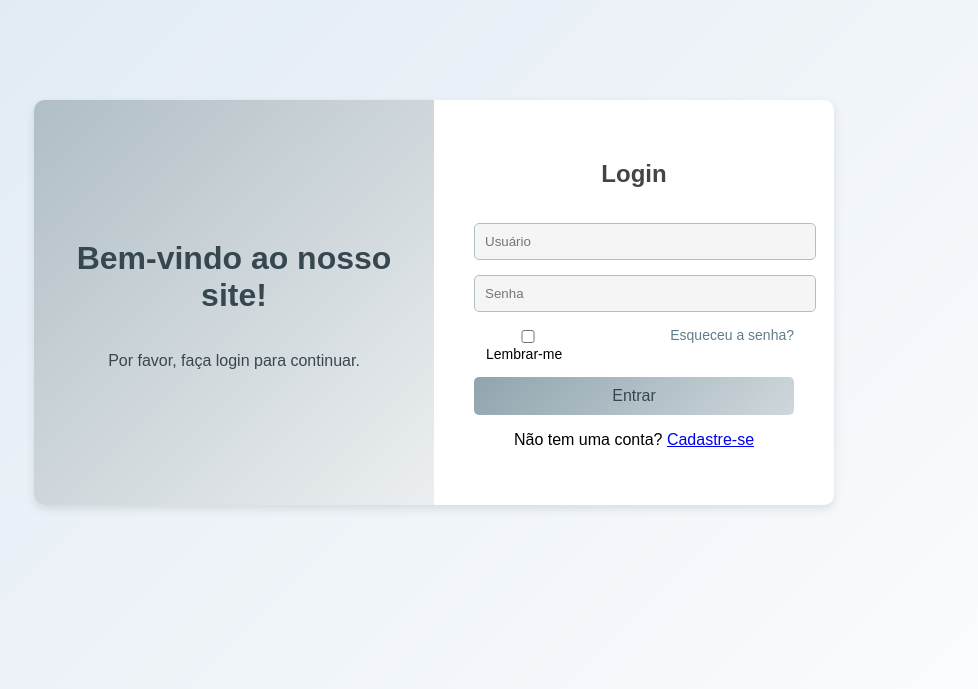
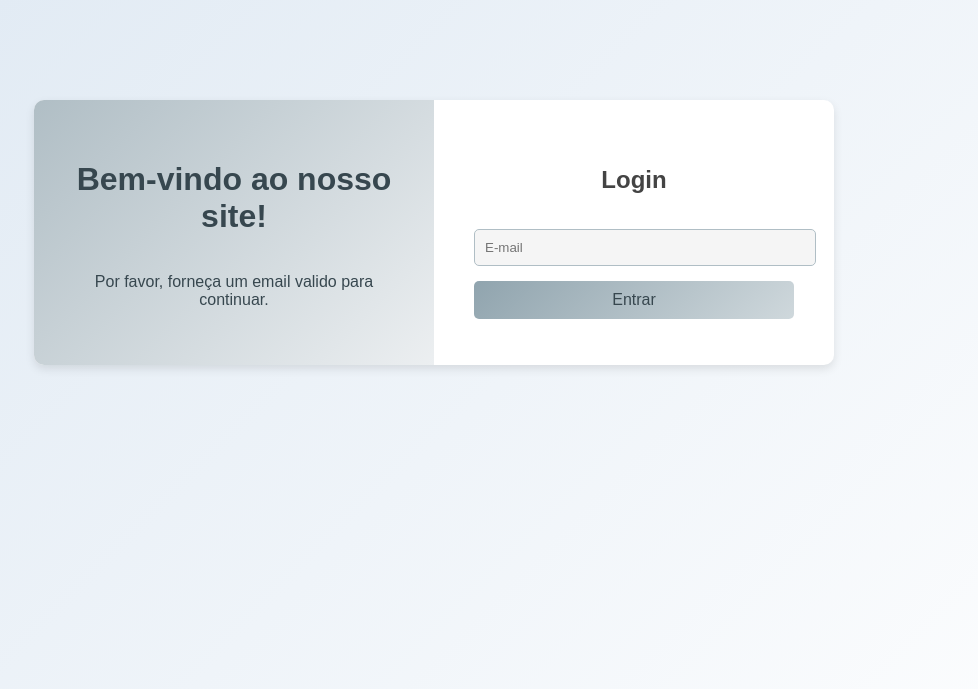
Before and after one commit to xnegx/Apps, a Django app: page / in a window 1280 px wide. Shown: the top 689 px of the page, without its empty margins (206-1184 px from the left). Run offline with Django 5.2, Linux system fonts and the light colour scheme.

Commit message:
remove login das paginas.
Signed-off-by: Neg <negramones@gmail.com>

```diff
--- a/home/templates/home/index.html
+++ b/home/templates/home/index.html
@@ -6,26 +6,30 @@
     <title>Login</title>
     {% load static %}
     <link rel="stylesheet" href="{% static 'home/css/styles.css' %}">
+    <script>
+        function validarEmail() {
+            var email = document.getElementById("email").value;
+            var regex = /^[^\s@]+@[^\s@]+\.[^\s@]+$/;
+            if (!regex.test(email)) {
+                alert("Por favor, insira um e-mail válido.");
+                return false;
+            }
+            return true;
+        }
+    </script>
 </head>
 <body>
     <div class="login-container">
         <div class="left-panel">
             <h1>Bem-vindo ao nosso site!</h1>
-            <p>Por favor, faça login para continuar.</p>
+            <p>Por favor, forneça um email valido para continuar.</p>
         </div>
         <div class="right-panel">
             <h2>Login</h2>
-            <form method="post">
+            <form method="post" onsubmit="return validarEmail()">
                 {% csrf_token %}
                 <div class="input-group">
-                    <input type="text" id="username" name="username" placeholder="Usuário" required>
-                </div>
-                <div class="input-group">
-                    <input type="password" id="password" name="password" placeholder="Senha" required>
-                </div>
-                <div class="options">
-                    <label><input type="checkbox" name="remember"> Lembrar-me</label>
-                    <a href="#">Esqueceu a senha?</a>
+                    <input type="email" id="email" name="email" placeholder="E-mail" required>
                 </div>
                 <button type="submit">Entrar</button>
             </form>
@@ -38,7 +42,6 @@
                     </ul>
                 </div>
             {% endif %}
-            <p>Não tem uma conta? <a href="{% url 'signup' %}">Cadastre-se</a></p>
         </div>
     </div>
 </body>
--- a/home/views/csr_views.py
+++ b/home/views/csr_views.py
@@ -3,7 +3,6 @@ from cryptography import x509
 from django.contrib.auth.decorators import login_required
 from django.shortcuts import render
 
-@login_required
 def csr_decoder(request):
     csr_data = None
     error = None
--- a/home/views/header_views.py
+++ b/home/views/header_views.py
@@ -159,7 +159,7 @@ def get_serial_number_hex(cert_serial):
     """ Converte o número de série do certificado para formato hexadecimal """
     return hex(int(cert_serial))[2:].lstrip('0').upper()
 
-@login_required
+
 def header(request):
     parsed_data = None
     cert_verification = None
--- a/home/views/home_views.py
+++ b/home/views/home_views.py
@@ -1,25 +1,21 @@
-from django.contrib.auth import authenticate, login
-from django.contrib import messages
-from django.contrib.auth.decorators import login_required
-from django.shortcuts import redirect, render
 from home.models import UserProfile
 from home.forms import SignUpForm
+from django.shortcuts import render, redirect
+from django.contrib import messages
+
 def home(request):
     if request.method == 'POST':
-        # Processar o formulário de login
-        username = request.POST['username']
-        password = request.POST['password']
-        user = authenticate(request, username=username, password=password)
-        if user is not None:
-            login(request, user)
-            return redirect('apps')  # Redireciona para a página Apps após o login
+        email = request.POST['email']
+        if email:
+            # Armazenar o e-mail na sessão (caso necessário)
+            request.session['email'] = email
+            return redirect('apps')  # Redireciona para a página Apps
         else:
-            messages.error(request, 'Usuário ou senha incorretos.')
+            messages.error(request, 'Por favor, insira um e-mail válido.')
 
-    # Exibir a página inicial com o formulário de login
     return render(request, 'home/index.html')
 
-@login_required  # Garante que apenas usuários logados acessem esta página
+
 def apps_view(request):
     return render(request, 'home/apps.html')
 
```
Also changed, not shown: db.sqlite3.
